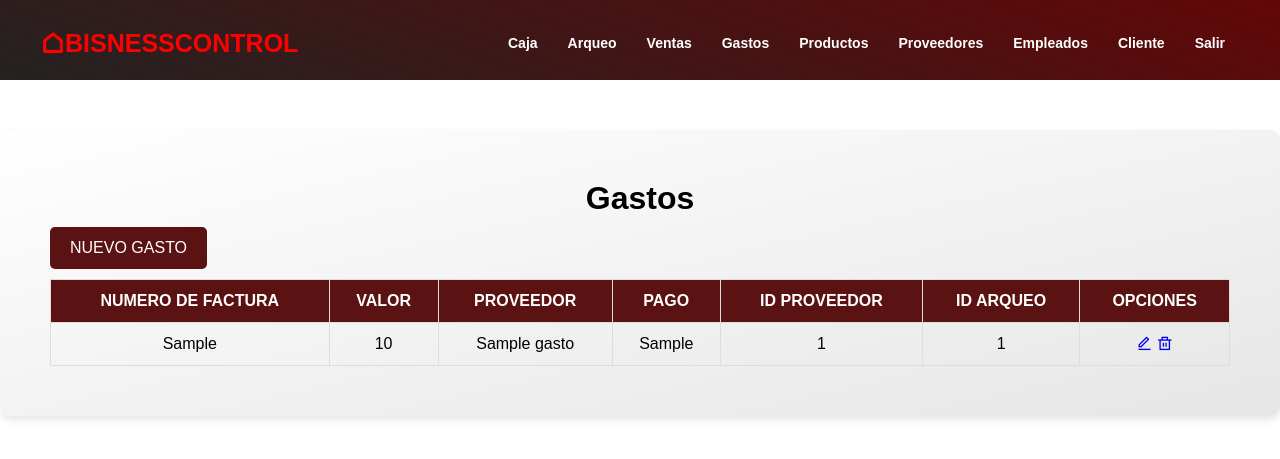
After one commit to jlrssrlj/semillero, a Flask app: page /gastos in a window 1280 px wide. The commit adds this page. Shown: the top 459 px of the page. Run offline with Flask 3, Linux system fonts and the light colour scheme; the visitor is signed in with stand-in values (Sample User, id 1); tables that the repository leaves empty or names only in its code hold one stand-in row (values such as "Sample post").

Commit message:
vista gastos

```diff
--- /dev/null
+++ b/Templates/gastos.html
@@ -0,0 +1,105 @@
+{% extends "layout.html" %}
+{% block body %}
+<!DOCTYPE html>
+<html lang="en">
+
+<head>
+    <meta charset="UTF-8">
+    <meta name="viewport" content="width=device-width, initial-scale=1.0">
+    <link href="https://cdn.jsdelivr.net/npm/remixicon@3.5.0/fonts/remixicon.css" rel="stylesheet">
+    <title>Gastos</title>
+</head>
+
+<body>
+    <div class="form-section">
+        <div class="contenedor-form" id="form-container" style="display: none;">
+            <h3 class="titulo">Gastos</h3>
+            <div class="card card-body">
+                <form action='/agregar_gastos' method="POST">
+                    <div class="input-form">
+                        <label for="factura"> Numero de factura</label><input type="text" name="factura" placeholder="# factura" class="form-control">
+                    </div>
+                    <div class="input-form">
+                        <label for="valor">valor</label><input type="text" name="valor" placeholder="Valor" class="form-control">
+                    </div>
+                    <div class="input-form">
+                        <label for="proveedor">proveedor</label><input type="text" name="nombreproveedor" placeholder="proveedor" class="form-control">
+                    </div>
+                    <div class="input-form">
+                        <label for="pago">Medio de pago</label><input type="text" name="pago" placeholder="pago" class="form-control">
+                    </div>
+                    <div class="input-form">
+                        <label for="idproveedores">idproveedores</label><input type="number" name="idproveedores" placeholder="idproveedores" class="form-control">
+                    </div>
+                    <div class="input-form">
+                        <label for="idarqueo">idarqueo</label><input type="number" name="idarqueo" placeholder="idarqueo" class="form-control">
+                    </div>
+                    <div class="input-form">
+                        <button type="submit" class="btn" onclick="hideForm()">
+                            Guardar
+                        </button>
+                    </div>
+                </form>
+            </div>
+        </div>
+    </div>
+    <div class="container-form">
+        <div class="table-section">
+            <h3 class="titulo">Gastos</h3>
+            <button onclick="showForm()" class="btn" id="new-producto-button">Nuevo gasto</button>
+            <table class="table table-striped table-bordered bg-white tables-sm">
+                <thead>
+                    <tr>
+                        <th>Numero de factura</th>
+                        <th>Valor</th>
+                        <th>Proveedor</th>
+                        <th>Pago</th>
+                        <th>Id proveedor</th>
+                        <th>Id arqueo</th>
+                        <th>opciones</th>
+                    </tr>
+                </thead>
+                <tbody>
+                    {% for row in gastos %}
+                    <tr>
+                        <td>{{ row.1 }}</td>
+                        <td>{{ row.2 }}</td>
+                        <td>{{ row.3 }}</td>
+                        <td>{{ row.4 }}</td>
+                        <td>{{ row.5 }}</td>
+                        <td>{{ row.6 }}</td>
+                        <td>
+                            <a href="/editar_gastos/{{ row.0 }}"><i class="ri-edit-line"></i></a>
+                            <a href="/eliminar_gastos/{{ row.0 }}"><i class="ri-delete-bin-line"></i></a>
+                        </td>
+                    </tr>
+                    {% endfor %}
+                </tbody>
+            </table>
+        </div>
+
+
+    </div>
+
+    <script>
+        function showForm() {
+            var formContainer = document.getElementById('form-container');
+            var newEmpleadoButton = document.getElementById('new-empleado-button');
+
+            formContainer.style.display = 'block';
+            newEmpleadoButton.style.display = 'none';
+        }
+
+        function hideForm() {
+            var formContainer = document.getElementById('form-container');
+            var newEmpleadoButton = document.getElementById('new-empleado-button');
+
+            formContainer.style.display = 'none';
+            newEmpleadoButton.style.display = 'block';
+        }
+    </script>
+
+</body>
+
+</html>
+{% endblock %}
--- a/Templates/layout.html
+++ b/Templates/layout.html
@@ -27,7 +27,7 @@
                         <li><a class="texto " href="/caja">Caja</a></li>
                         <li><a class="texto {% if request.path == '/arqueo' %}active{% endif %}" href="/arqueo">Arqueo</a></li>
                         <li><a class="texto {% if request.path == '/ventas' %}active{% endif %}" href="/ventas">Ventas</a></li>
-                        <li><a class="texto" href="">Gastos</a></li>
+                        <li><a class="texto {% if request.path == '/gastos' %}active{% endif %}" href="/gastos">Gastos</a></li>
                         <li><a class="texto {% if request.path == '/productos' %}active{% endif %}" href="/productos">Productos</a></li>
                         <li><a class="texto {% if request.path == '/proveedores' %}active{% endif %}" href="/proveedores">Proveedores</a></li>
                         <li><a class="texto {% if request.path == '/empleado' %}active{% endif %}" href="/empleado">Empleados</a></li>
--- a/app.py
+++ b/app.py
@@ -6,6 +6,7 @@ from routes.empleado import empleado_bp
 from routes.clientes import cliente_bp
 from routes.arqueo import arqueo_bp
 from routes.ventas import ventas_bp
+from routes.gastos import gastos_bp
 from flask_session import Session
 import json
 from conection import get_db_connection
@@ -22,6 +23,7 @@ app.register_blueprint(cliente_bp)
 app.register_blueprint(empleado_bp)
 app.register_blueprint(arqueo_bp)
 app.register_blueprint(ventas_bp)
+app.register_blueprint(gastos_bp)
 
 
 def proteger_ruta(func):
@@ -77,4 +79,3 @@ def paginanoencontrada(error):
 if __name__ == "__main__":
     app.register_error_handler(404, paginanoencontrada)
     app.run(debug=True, port=5000)
-    a
--- /dev/null
+++ b/routes/gastos.py
@@ -0,0 +1,91 @@
+from flask import Blueprint, render_template, request, redirect, url_for, flash, jsonify, session
+from conection import get_db_connection
+import json
+from flask_session import Session
+
+mydb = get_db_connection()
+
+gastos_bp = Blueprint('gastos', __name__)
+
+
+def proteger_ruta(func):
+    def wrapper(*args, **kwargs):
+        if 'logueado' in session and session['logueado']:
+            return func(*args, **kwargs)
+        else:
+            return redirect(url_for('login'))
+    wrapper.__name__ = func.__name__
+    return wrapper
+
+@gastos_bp.route('/gastos', methods=['GET'])
+@proteger_ruta
+def listar_gastos():
+    try:
+        with mydb.cursor() as cur:
+            cur.execute("SELECT * FROM gastos ORDER BY idgastos ASC")
+            gastos = cur.fetchall()
+        return render_template('gastos.html', gastos=gastos)
+    except Exception as ex:
+        return jsonify({'mensaje': f"Error: {str(ex)}"}), 500
+
+# Agregar gastos
+@gastos_bp.route('/agregar_gastos', methods=['POST'])
+def agregar_gastos():
+    try:
+        if request.method == 'POST':
+            factura = request.form['factura']
+            valor = request.form['valor']
+            nombreproveedor = request.form['nombreproveedor']
+            pago = request.form['pago']
+            idproveedores = request.form['idproveedores']
+            idarqueo = request.form['idarqueo']
+            with mydb.cursor() as cursor:
+                cursor.execute("INSERT INTO gastos (factura, valor, nombreproveedor, pago, idproveedores, idarqueo) VALUES (%s, %s, %s, %s, %s,%s)",
+                               (factura, valor, nombreproveedor, pago, idproveedores, idarqueo))
+            mydb.commit()
+        return redirect(url_for('gastos.listar_gastos'))
+    except Exception as ex:
+        return jsonify({'mensaje': f"Error: {str(ex)}"}), 500
+
+# Editar gastos
+@gastos_bp.route('/editar_gastos/<int:idgastos>')
+def get_gastos(idgastos):
+    try:
+        with mydb.cursor() as cur:
+            cur.execute('SELECT * FROM gastos WHERE idgastos = %s', (idgastos,))
+            data = cur.fetchone()
+        return render_template('edit_gastos.html', gastos=data)
+    except Exception as ex:
+        return jsonify({'mensaje': f"Error: {str(ex)}"}), 500
+
+
+@gastos_bp.route('/actualizar_gastos/<int:id>', methods=["POST"])
+def update_gastos(id):
+   # try:
+        if request.method == 'POST':
+            factura = request.form['factura']
+            valor = request.form['valor']
+            nombreproveedor = request.form['nombreproveedor']
+            pago = request.form['pago']
+            idproveedores = request.form['idproveedores']
+            with mydb.cursor() as cur:
+                cur.execute("""
+                    UPDATE gastos
+                    SET factura=%s, valor=%s, nombreproveedor=%s, pago=%s, idproveedores=%s
+                    WHERE idgastos=%s
+                """, (factura, valor, nombreproveedor, pago, idproveedores, id))
+            mydb.commit()
+            return redirect(url_for('gastos.listar_gastos'))
+    #except Exception as ex:
+     #   return jsonify({'mensaje': f"Error: {str(ex)}"}), 500
+
+# Eliminar gastos
+@gastos_bp.route('/eliminar_gastos/<int:idgastos>')
+def eliminar_gastos(idgastos):
+    try:
+        with mydb.cursor() as cursor:
+            cursor.execute("DELETE FROM gastos WHERE idgastos = %s", (idgastos,))
+            mydb.commit()
+        return redirect(url_for('gastos.listar_gastos'))
+    except Exception as ex:
+        return jsonify({'mensaje': f"Error: {str(ex)}"}), 500
```
Also changed, not shown: Templates/edit_gastos.html (added, +49 -0 lines).
